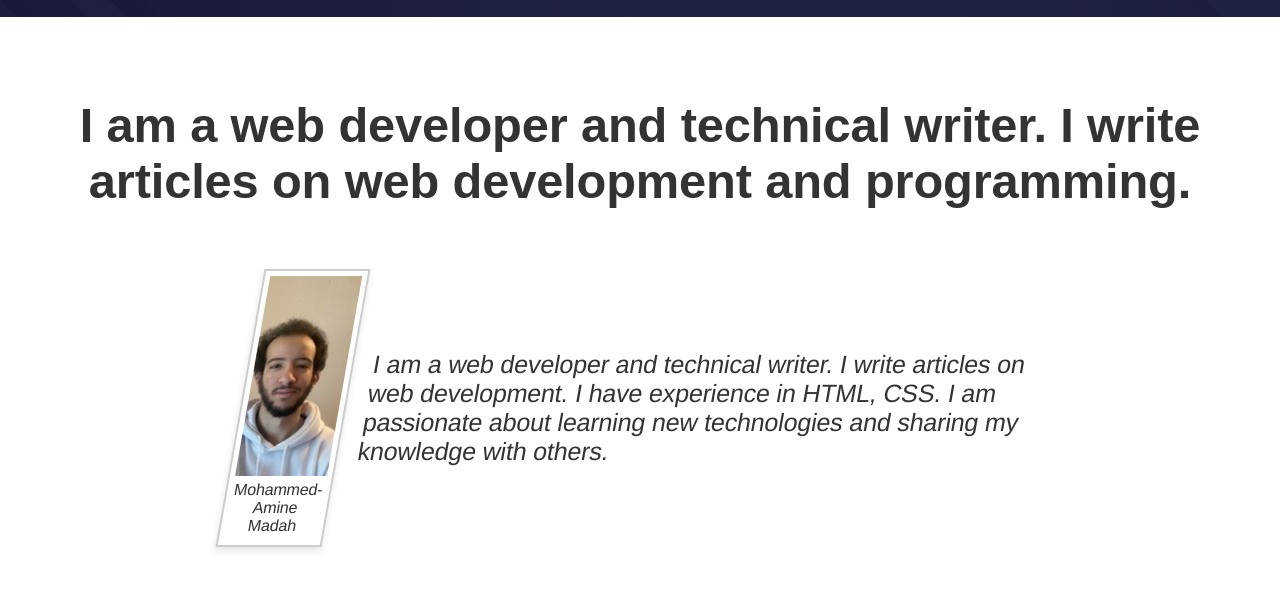
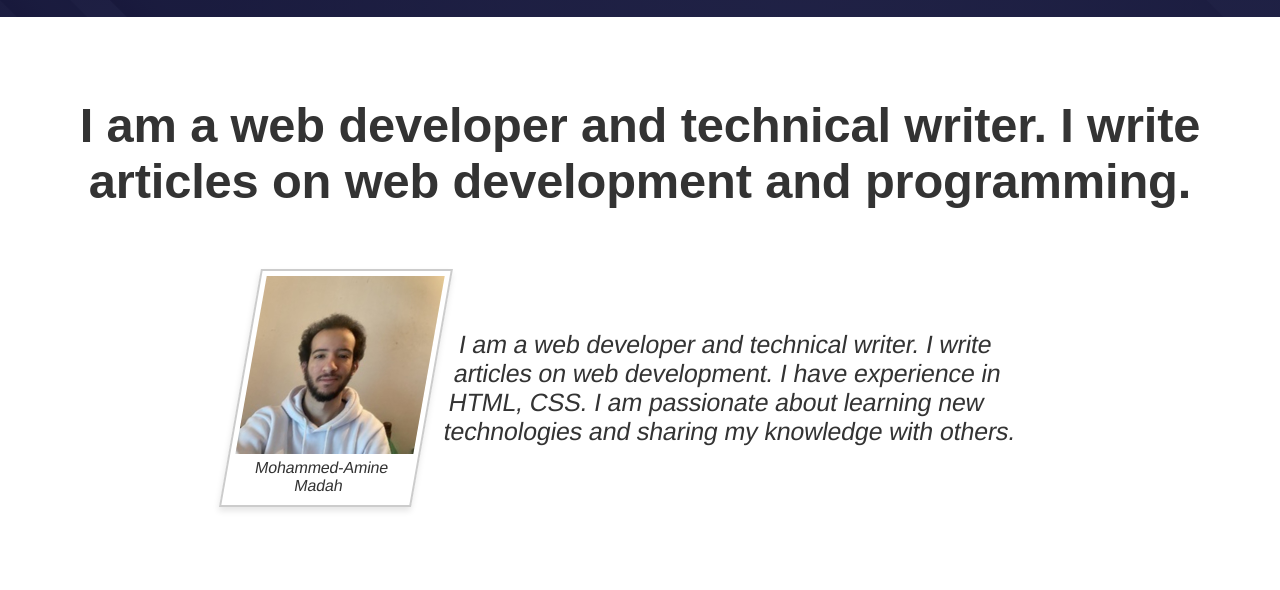
Before and after one commit to amilemia/m1-portfolio-v1, a plain HTML site: page index.html in a window 1280 px wide. Shown: the part 558-1148 px from the top of the page. Drawn offline with Linux system fonts and the light colour scheme.

Commit message:
Figure + Img update
-Added width to figure.
-Modified width/height on img to be responsive.

```diff
--- a/styles.css
+++ b/styles.css
@@ -236,6 +236,7 @@ h5,
 }
 
 .about_figure {
+  width: 85%;
   padding: var(--space-xl) 0;
   box-shadow: 0 4px 6px rgba(0, 0, 0, 0.1);
   border: 2px solid #ccc;
@@ -244,8 +245,8 @@ h5,
 }
 
 .about_img {
-  width: 300px;
-  height: 200px;
+  width: 100%;
+  height: auto;
   object-fit: cover;
 }
 
```
